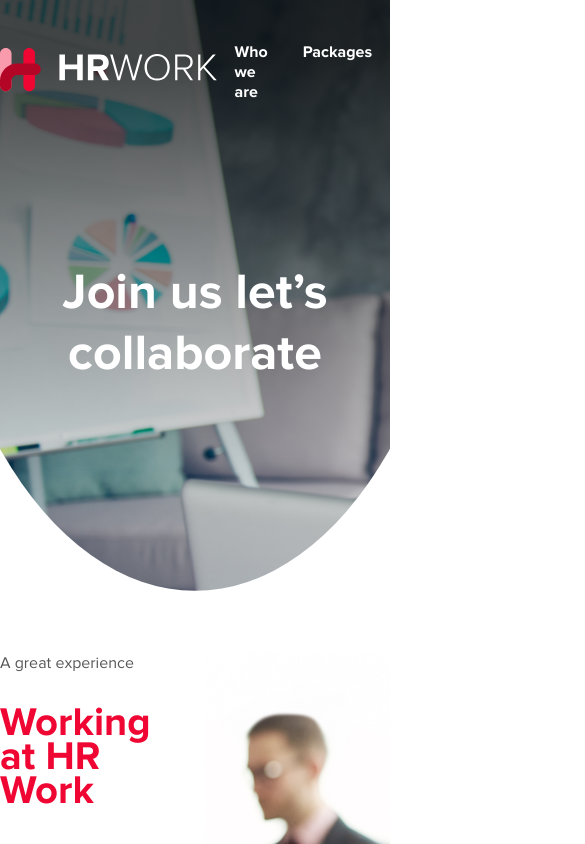
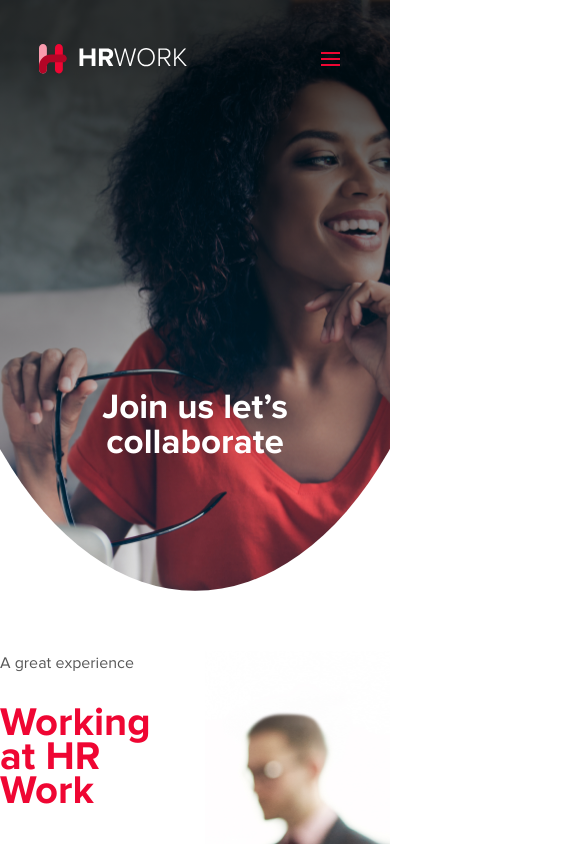
Before and after one commit to TechinnoverHub/hr-work, a React (Create React App) app: page /careers in a window 390 px wide. Shown: the top 844 px of the page, 585 px wide, since content can reach past the window. Built offline with nearby package versions, Linux system fonts and the light colour scheme; what google-maps-react would draw is missing.

Commit message:
tune responsiveness| |

```diff
--- a/package.json
+++ b/package.json
@@ -9,6 +9,7 @@
     "@testing-library/user-event": "^7.1.2",
     "font-awesome": "^4.7.0",
     "google-maps-react": "^2.0.2",
+    "no-scroll": "^2.1.1",
     "node-sass": "^4.13.0",
     "react": "^16.12.0",
     "react-dom": "^16.12.0",
--- a/src/App.js
+++ b/src/App.js
@@ -7,6 +7,7 @@ import Career from 'Pages/Career';
 import Contact from 'Pages/Contact';
 import Blog from 'Pages/Blog';
 import Packages from 'Pages/Packages';
+import ScrollToTop from 'Components/ScrollToTop';
 
 export default function App() {
   return (
@@ -31,6 +32,7 @@ export default function App() {
           <Packages />
         </Route>
       </Switch>
+      <ScrollToTop />
     </Router>
   );
 }
--- a/src/Components/Footer/index.jsx
+++ b/src/Components/Footer/index.jsx
@@ -8,35 +8,45 @@ export default () => {
     <div className={Styles.footer}>
       <div className={Styles.footer__container}>
         <div className={Styles.footer__first__layer}>
-          <div>
+          <div className={Styles.navLogo}>
             <Link to="/">
               <img src={footer} alt="Hr-work" />
             </Link>
           </div>
-          <div>
-            <ul>
+          <div className={Styles.nav__wrapper__container}>
+            <ul className={Styles.nav__wrapper}>
+              <li>
                 <Link className={Styles.link} to="/about">
-                <li>About</li>
+                  About
                 </Link>
-              |
+              </li>
+
+              <li>
                 <Link className={Styles.link} to="/packages">
-                <li>Our Packages</li>
+                  Our Packages
                 </Link>
-              |
+              </li>
+
+              <li>
                 <Link className={Styles.link} to="/blog">
-                <li>Blog</li>
+                  Blog
                 </Link>
-              |
+              </li>
+
+              <li>
                 <Link className={Styles.link} to="/careers">
-                <li>Careers</li>
+                  Careers
                 </Link>
-              |
+              </li>
+
+              <li>
                 <Link className={Styles.link} to="/contact">
-                <li>Contact</li>
+                  Contact
                 </Link>
+              </li>
             </ul>
           </div>
-          <div>
+          <div className={Styles.nav__address}>
             <p>
               <b>CONTACT US</b>
               <br />
@@ -48,10 +58,10 @@ export default () => {
         </div>
 
         <div className={Styles.footer__second__layer}>
-          <div>
+          <div className={Styles.footer__copyright}>
             <p>© 2019 HR Work All right reserved</p>
           </div>
-          <div>
+          <div className={Styles.footer__termsAndConditions}>
             <p>Terms & Conditions | Privacy Policy</p>
           </div>
           <div className={Styles.font__awesome__icon}>
--- a/src/Components/Footer/index.module.scss
+++ b/src/Components/Footer/index.module.scss
@@ -4,8 +4,8 @@
   padding: 93px 0 63px;
   color: #ffffff;
   font-size: 10px;
-  line-height: 19px;
-  text-align: right;
+  // line-height: 19px;
+  // text-align: right;
 }
 
 .footer__container {
@@ -17,27 +17,129 @@
 .footer__second__layer {
   display: flex;
   justify-content: space-between;
+  flex-direction: column;
+  // align-items: center;
+
+  @media screen and (min-width: 800px) {
+    flex-direction: row;
+  }
 }
 
 .footer__second__layer {
   margin-top: 31px;
+  align-items: center;
+
+  @media screen and (min-width: 800px) {
+    margin-top: 60px;
+    flex-direction: row;
+  }
 }
 
 .link {
   text-decoration: none;
 }
 
-ul {
-  display: flex;
+.navLogo {
+  align-self: center;
+  margin-bottom: 47px;
+
+  @media screen and (min-width: 800px) {
+    align-self: flex-start;
+    margin-bottom: 0;
+  }
+
+  a {
+    height: 175px;
+  }
+
+  img {
+    height: 100%;
+    width: 100%;
+  }
 }
 
-ul li {
-  margin-left: 15px;
-  margin-right: 20px;
-  list-style: none;
-  color: #ffffff;
+.nav__wrapper {
+  display: flex;
+  flex-direction: column;
+
+  @media screen and (min-width: 800px) {
+    flex-direction: row;
+  }
+
+  li {
+    list-style: none;
+    display: flex;
+    justify-content: center;
+    line-height: 2;
+
+    @media screen and (min-width: 800px) {
+      display: inline-block;
+      padding: 0 20px;
+      border-right-width: 1px;
+      border-right-style: solid;
+      border-right-color: currentColor;
+      line-height: 1;
+
+      &:last-of-type {
+        border-right: none;
+      }
+    }
+
+    a {
+      color: #ffffff;
+      text-decoration: none;
+    }
+  }
 }
 
-.font__awesome__icon i {
-  margin-left: 40px;
+.nav__wrapper__container {
+  align-self: center;
+
+  @media screen and (min-width: 800px) {
+    align-self: auto;
+  }
 }
+
+.nav__address {
+  align-self: center;
+  margin-top: 43px;
+
+  @media screen and (min-width: 800px) {
+    align-self: auto;
+    margin-top: 0;
+  }
+
+  p {
+    line-height: 1.9;
+    text-align: center;
+
+    @media screen and (min-width: 800px) {
+      text-align: right;
+    }
+  }
+}
+
+.footer__copyright {
+  margin-bottom: 30px;
+
+  @media screen and (min-width: 800px) {
+    margin-bottom: 0;
+  }
+}
+
+.font__awesome__icon {
+  order: -1;
+  display: flex;
+  align-items: center;
+  margin-bottom: 65px;
+
+  @media screen and (min-width: 800px) {
+    margin-bottom: 0;
+    order: 0;
+  }
+
+  i {
+    padding: 0 10px;
+    font-size: 12px;
+  }
+}
--- a/src/Components/Header/index.jsx
+++ b/src/Components/Header/index.jsx
@@ -1,34 +1,76 @@
 import React, { useEffect, useState, useCallback } from 'react';
-import { Link } from 'react-router-dom';
+import { Link, useHistory } from 'react-router-dom';
 import logo from 'Assets/svg/logo.svg';
 import logoDark from 'Assets/svg/DarkLogo.svg';
 import Styles from './index.module.scss';
+import noScroll from 'no-scroll';
 
 export default () => {
   const [isSticky, setSticky] = useState(false);
+  const [navOpen, setNavOpen] = useState(false);
+  const history = useHistory();
+
+  const keyPressHandler = e => {
+    if (e.keycode === 13) {
+      setNavOpen(!navOpen);
+    }
+  };
+
+  const toggleNav = () => {
+    setNavOpen(!navOpen);
+    noScroll.toggle();
+  };
 
   const handleScroll = useCallback(() => {
     setSticky(window.pageYOffset > 40);
   }, []);
 
   useEffect(() => {
+    const listener = history.listen(() => {
+      noScroll.off();
+    });
+
+    return () => listener();
+  }, [history]);
+
+  useEffect(() => {
+    // console.log('adding event listenerrr');
     window.addEventListener('scroll', handleScroll);
-
     return () => {
-      window.removeEventListener('scroll', () => handleScroll);
+      // console.log('removing event listenerrr');
+      window.removeEventListener('scroll', handleScroll);
     };
   }, [handleScroll]);
 
   return (
-    <div
+    <header
       className={`${Styles.header} ${
         isSticky ? Styles.sticky : Styles.stickOut
       }`}
     >
-      <nav className={Styles.header__container}>
+      <div
+        className={`${Styles.header__container} ${
+          navOpen ? Styles.open : null
+        }`}
+      >
+        <div className={Styles.logoContainer}>
           <Link to="/">
-          <img src={isSticky ? logoDark : logo} alt="logo" />
+            <img src={isSticky || navOpen ? logoDark : logo} alt="logo" />
           </Link>
+        </div>
+
+        <nav className={navOpen ? Styles.open : null}>
+          <div
+            className={Styles.toggleMenu}
+            onClick={toggleNav}
+            onKeyPress={keyPressHandler}
+            role="menubar"
+            tabIndex={0}
+          >
+            <div></div>
+            <div></div>
+            <div></div>
+          </div>
           <ul
             className={`${Styles.link__wrapper} ${
               isSticky ? Styles.link_sticky : null
@@ -66,5 +108,6 @@ export default () => {
           </ul>
         </nav>
       </div>
+    </header>
   );
 };
--- a/src/Components/Header/index.module.scss
+++ b/src/Components/Header/index.module.scss
@@ -18,9 +18,6 @@
   padding-top: 1.5rem;
   padding-bottom: 1.5rem;
   animation: slideleft 0.5s ease-in forwards;
-  nav {
-    width: '100%';
-  }
 }
 
 .stickOut {
@@ -45,15 +42,130 @@
 }
 
 nav {
-  display: flex;
-  flex-direction: row;
-  align-items: center;
-  justify-content: space-between;
+  &.open {
+    margin-left: 0;
+    pointer-events: all;
+    top: 0;
+    right: 0;
+    left: 0;
+    background: rgb(242, 242, 242);
+    position: fixed;
+    padding-top: 20vh;
+    z-index: -1;
+    // animation: animate-menu 0.5s ease-in;
+    height: 100vh;
+
+    ul {
+      align-items: center;
+      display: flex;
+      flex-direction: column;
+    }
+
+    li {
+      // animation: animate-li 1s ease-in-out;
+      display: flex;
+      transform: scale(1);
+      padding: 5% 0;
+      a {
+        color: #ef0633;
+      }
+    }
+
+    .toggleMenu {
+      z-index: 1;
+      position: absolute;
+      top: 2.325rem;
+      right: 10vw;
+
+      div {
+        transition: all 0.2s ease-out;
+
+        &:nth-of-type(1) {
+          transform: rotate(-45deg) translateX(-2px);
+        }
+        &:nth-of-type(2) {
+          display: none;
+        }
+        &:nth-of-type(3) {
+          transform: rotate(45deg) translateX(-1px);
+        }
+      }
+    }
+  }
 }
 
 .header__container {
   margin: 0 auto;
   max-width: 1100px;
+  display: flex;
+  justify-content: space-between;
+  width: 80vw;
+  align-items: center;
+
+  &.open {
+    justify-content: center;
+    width: 100px;
+
+    .logoContainer {
+      position: fixed;
+      top: 2.725rem;
+    }
+  }
+
+  @media screen and (min-width: 800px) {
+    width: auto;
+  }
+}
+
+.logoContainer {
+  a {
+    height: 30px;
+    display: block;
+
+    @media screen and (min-width: 800px) {
+      height: 44px;
+    }
+  }
+
+  img {
+    height: 100%;
+    // width: 100%;
+  }
+}
+.toggleMenu {
+  width: 41px;
+  height: 34px;
+  display: flex;
+  justify-content: center;
+  align-items: center;
+  flex-direction: column;
+
+  // width: 41px;
+  // height: 34px;
+  // display: flex;
+  // justify-content: flex-end;
+
+  @media screen and (min-width: 800px) {
+    display: none;
+  }
+
+  &:focus {
+    outline: none;
+  }
+
+  &:focus-visible {
+    outline: #2a0032 solid 1px;
+  }
+
+  div {
+    border: 1px solid #ef0633;
+    display: block;
+    width: 48%;
+
+    &:nth-of-type(2) {
+      margin: 4px 0;
+    }
+  }
 }
 
 .header__list li {
@@ -77,7 +189,12 @@ nav {
 }
 
 .link__wrapper {
-  display: flex;
+  display: none;
+
+  @media screen and (min-width: 800px) {
+    display: flex;
+  }
+
   li {
     margin: 0 1.09375em;
     list-style: none;
--- a/src/Components/Hero/index.jsx
+++ b/src/Components/Hero/index.jsx
@@ -15,11 +15,17 @@ const heroStyles = imgUrl => {
     max-width: 100vw;
     height: 70vh;
     background-size: cover;
+    background-position: center;
     position: relative;
     display: flex;
     align-items: flex-end;
     justify-content: center;
-    padding-bottom: 24.5vh;
+    padding-bottom: 15.5vh;
+
+    @media screen and (min-width: 800px) {
+      padding-bottom: 24.5vh;
+      background-position: initial;
+    }
   `;
 };
 
@@ -28,16 +34,26 @@ export default ({ imgUrl, heroTitle }) => {
     <div css={heroStyles(imgUrl)}>
       <div
         css={css`
-          max-width: 1100px;
           margin: 0 auto;
+          width: 80%;
+
+          @media screen and (min-width: 50rem) {
+            width: auto;
+            max-width: 1100px;
+          }
         `}
       >
         <h3
           css={css`
             font-weight: bold;
-            font-size: 50px;
             text-align: center;
             color: #ffffff;
+            font-size: 35px;
+            line-height: 1;
+
+            @media screen and (min-width: 50rem) {
+              font-size: 50px;
+            }
           `}
         >
           {heroTitle}
--- /dev/null
+++ b/src/Components/ScrollToTop/index.jsx
@@ -0,0 +1,12 @@
+import { useEffect } from 'react';
+import { useLocation } from 'react-router-dom';
+
+export default function ScrollToTop() {
+  const { pathname } = useLocation();
+
+  useEffect(() => {
+    window.scrollTo(0, 0);
+  }, [pathname]);
+
+  return null;
+}
```
Also changed, not shown: src/Pages/Blog/index.scss (+21 -13 lines), 1 other file (tests, documents, lock files or other folders). Lines whose indentation alone changed are shown as unchanged.
